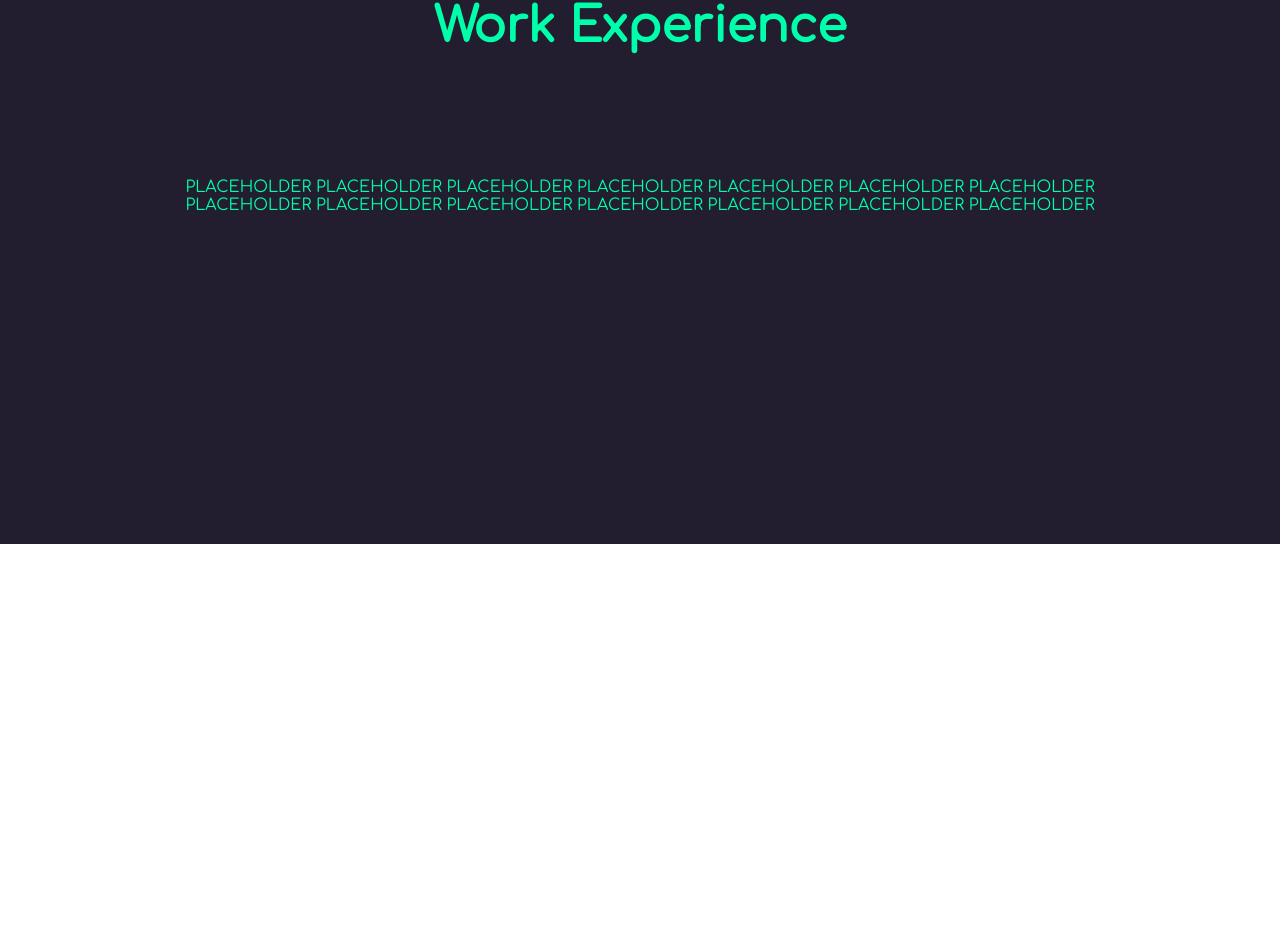
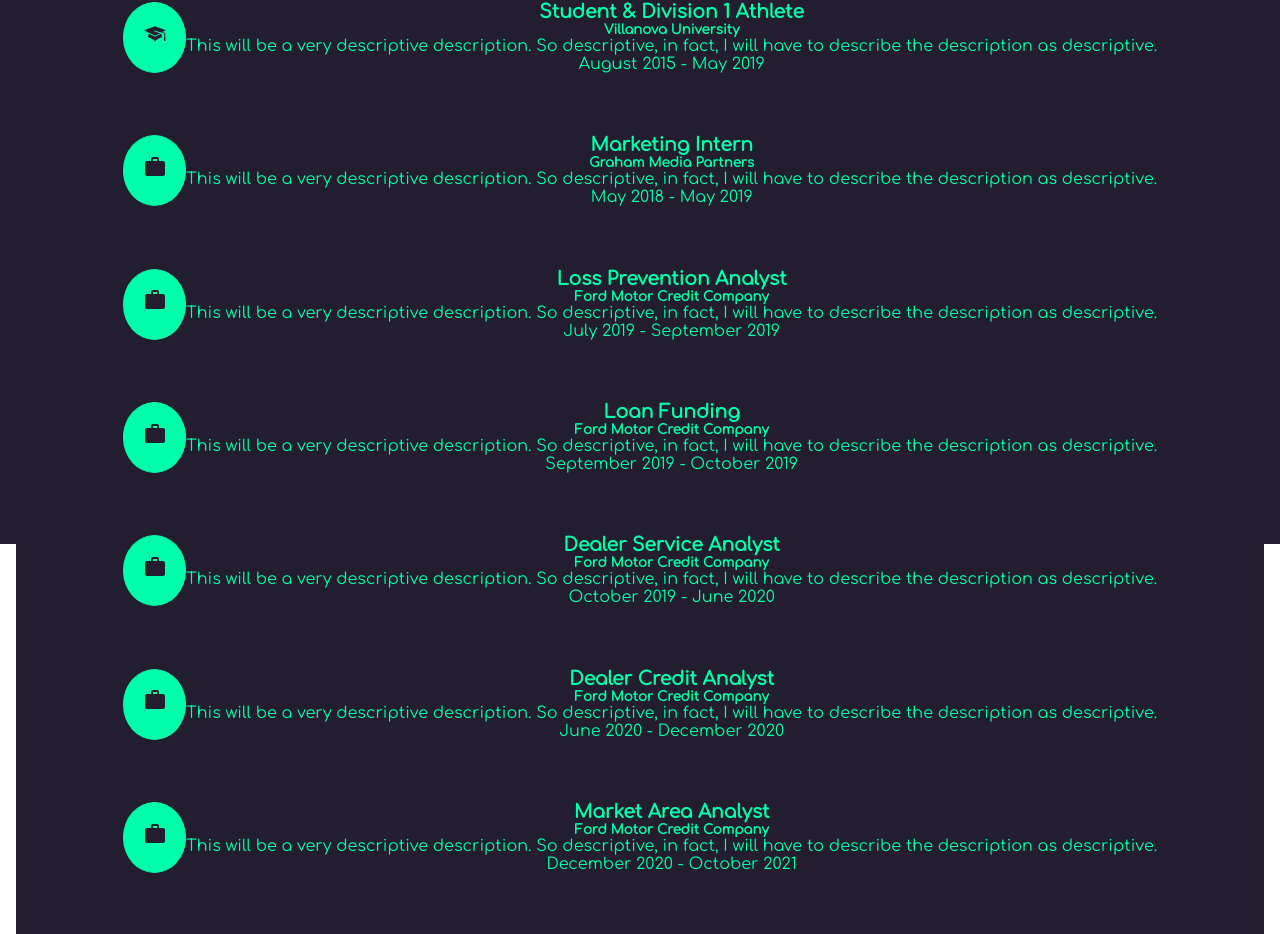
Before and after one commit to lauren-leigh/Laurens-App, a React (Create React App) app: page / in a window 1280 px wide. Shown: the part 1856-2790 px from the top of the page. Before the commit the page ends 2400 px from the top, so only its background shows below. Built offline with nearby package versions, Linux system fonts and the light colour scheme.

Commit message:
add timeline element

```diff
--- a/package.json
+++ b/package.json
@@ -15,6 +15,7 @@
     "react-router-dom": "^6.3.0",
     "react-scripts": "5.0.1",
     "react-scroll": "^1.8.7",
+    "react-vertical-timeline-component": "^3.5.2",
     "web-vitals": "^2.1.4"
   },
   "scripts": {
--- a/src/Nav/Nav.css
+++ b/src/Nav/Nav.css
@@ -13,14 +13,14 @@
 }
 
 .header .navbar {
-    display:flex;
+    display: flex;
     justify-content: space-between;
     align-items: center;
-    max-width: 1240px;
+    max-width: 100%;
     margin: auto;
     height: 100%;
-    padding: 0 1rem;
     background-color: hsl(257, 24%, 15%);
+    padding: 0% 2% 0% 2%;
 }
 
 .header .navbar .logo {
@@ -56,8 +56,7 @@
 }
 
 .header .nav-item a:hover {
-    padding-bottom: 12px;
-    border-bottom: 3px solid hsl(160, 100%, 50%);
+    cursor: pointer;
 }
 
 .menu-bars {
@@ -113,154 +112,3 @@
         font-size: 1.8rem;
     }
 }
-
-/* .nav {
-    background-color: hsl(257, 24%, 15%);
-    display: flex;
-    align-items: center;
-    justify-content: flex-end;
-}
-
-.nav-container {
-    display: flex;
-    flex-direction: row;
-    justify-content: space-between;
-    align-items: center;
-    background-color: hsl(160, 100%, 50%);
-    top: -50%;
-    width: 100%;
-    position: fixed;
-}
-
-.nav-container-active {
-    background-color: hsl(160, 100%, 50%);
-    display: flex;
-    flex-direction: row;
-    justify-content: space-between;
-    align-items: center;
-    width: 100%;
-    top: 0;
-    transition: 2s;
-}
-
-.logo-container {
-    background-color: hsl(160, 100%, 50%);
-    margin-left: 5%;
-}
-
-.logo-container-active {
-    display: inline;
-    margin-left: 5%;
-}
-
-.link-container {
-    display: flex;
-    flex-direction: row;
-    background-color: hsl(160, 100%, 50%);
-    margin-right: 20%;
-}
-
-.link-container-active {
-    display: flex;
-    flex-direction: row;
-    background-color: hsl(160, 100%, 50%);
-    margin-right: 20%;
-}
-
-.nav-text {
-    list-style: none;
-    margin-right: 20%;
-    font-size: 150%;
-    background-color: hsl(160, 100%, 50%);
-}
-
-span {
-    background-color: hsl(160, 100%, 50%);
-}
-
-a {
-    text-decoration: none;
-    color: hsl(257, 24%, 15%);
-    font-weight: bolder;
-}
-
-a:hover {
-    text-shadow: 0px 0px 10px hsl(160, 100%, 22%);
-}
-
-.menu-up,
-.menu-down {
-    font-size: 200%;
-    display: flex;
-    justify-content: flex-end;
-    margin-right: 2%;
-    position: fixed;
-    top: 4%;
-}
-
-.menu-up svg,
-.menu-down svg {
-    background-color: hsl(160, 100%, 50%);
-    color: hsl(257, 24%, 15%);
-    padding: 10%;
-    font-size: 140%;
-}
-
-.menu-down {
-    right: -2%;
-    top: 0%;
-    transition: 1s;
-}
-
-.menu-down-active {
-    right: 0%;
-    top: -3%;
-}
-
-.menu-up {
-    right: -2%;
-}
-
-
-h2 {
-    background-color: hsl(160, 100%, 50%);
-    animation-name: spin, depth;
-    animation-timing-function: linear;
-    animation-iteration-count: infinite;
-    animation-duration: 6s;
-    font-family: 'Oleo Script Swash Caps', cursive;
-    font-size: 250%;
-    display: inline;
-} */
-
-/* @keyframes spin {
-    from {
-        transform: rotateY(0deg);
-    }
-
-    to {
-        transform: rotateY(-360deg);
-    }
-}
-
-@keyframes depth {
-    0% {
-        text-shadow: 0 0 hsl(257, 24%, 15%);
-    }
-
-    25% {
-        text-shadow: 1px 0 hsl(257, 24%, 15%), 2px 0 hsl(257, 24%, 15%), 3px 0 hsl(257, 24%, 15%), 4px 0 hsl(257, 24%, 15%), 5px 0 hsl(257, 24%, 15%);
-    }
-
-    50% {
-        text-shadow: 0 0 hsl(257, 24%, 15%);
-    }
-
-    75% {
-        text-shadow: -1px 0 hsl(257, 24%, 15%), -2px 0 hsl(257, 24%, 15%), -3px 0 hsl(257, 24%, 15%), -4px 0 hsl(257, 24%, 15%), -5px 0 hsl(257, 24%, 15%);
-    }
-
-    100% {
-        text-shadow: 0 0 hsl(257, 24%, 15%);
-     }
-}  */
--- a/src/Pages/About.css
+++ b/src/Pages/About.css
@@ -16,7 +16,7 @@
 .about .container {
     display: flex;
     flex-direction: row;
-    justify-content: space-between;
+    justify-content: space-around;
 }
 
 .about .container img {
--- a/src/Pages/Work.css
+++ b/src/Pages/Work.css
@@ -2,7 +2,7 @@
 .work-container {
     height: 100vh;
     width: 100%;
-    padding: 16rem 1rem 16rem 1rem;
+    padding: 5rem 1rem 16rem 1rem;
     background-color: hsl(257, 24%, 15%);
     color: hsl(160, 100%, 50%);
     display: flex;
--- a/src/Pages/Work.js
+++ b/src/Pages/Work.js
@@ -1,5 +1,6 @@
 import React from 'react'
 import './Work.css';
+import TimelineFunc from './timeline';
 
 function Work() {
   return (
@@ -8,8 +9,7 @@
             <h2>Work Experience</h2>
         </div>
         <div className="body-container">
-            <p>PLACEHOLDER PLACEHOLDER PLACEHOLDER PLACEHOLDER PLACEHOLDER PLACEHOLDER PLACEHOLDER</p>
-            <p>PLACEHOLDER PLACEHOLDER PLACEHOLDER PLACEHOLDER PLACEHOLDER PLACEHOLDER PLACEHOLDER</p>
+            <TimelineFunc />
 
         </div>
     </div>
--- /dev/null
+++ b/src/Pages/timeline.css
@@ -0,0 +1,22 @@
+
+.body-container {
+    background-color: hsl(257, 24%, 15%);
+}
+
+.timeline {
+    height: 100%;
+    width: 100%;
+    background-color: hsl(257, 24%, 15%);
+}
+
+.timeline svg {
+    font-size: 150%;
+}
+
+.vertical-timeline-element {
+    display: flex;
+    flex-direction: row;
+    justify-content: center;
+    margin-bottom: 5%;
+    background-color: hsl(257, 24%, 15%);;
+}
--- /dev/null
+++ b/src/Pages/timeline.js
@@ -0,0 +1,39 @@
+import React from 'react';
+import "./timeline.css";
+import TimelineData from "./timelinedata"
+import { VerticalTimeline, VerticalTimelineElement }  from 'react-vertical-timeline-component';
+import { GiGraduateCap } from "react-icons/gi";
+import { MdWork } from "react-icons/md";
+
+function TimelineFunc() {
+
+let iconStyles = {border: '1px solid hsl(160, 100%, 50%)', borderRadius: "50%", background: 'hsl(160, 100%, 50%)', color: "hsl(257, 24%, 15%)", padding: "1.5% 1.5% 1% 1.5%"};
+
+  return (
+    <div className="timeline">
+        <VerticalTimeline>
+            {
+                TimelineData.map((element) => {
+                    let isWorkIcon = element.icon === "work"
+
+                    return (
+                        <VerticalTimelineElement
+                            key={element.id}
+                            date={element.date}
+                            dateClassName="date"
+                            iconStyle={iconStyles}
+                            icon={isWorkIcon ? <MdWork /> : < GiGraduateCap />}
+                            >
+                                <h3 className="timeline-title">{element.title}</h3>
+                                <h5 className="timeline-company">{element.company}</h5>
+                                <p id="timeline-description">{element.desc}</p>
+                        </VerticalTimelineElement>
+                    )
+                })
+            }
+        </VerticalTimeline>
+    </div>
+  )
+}
+
+export default TimelineFunc
--- /dev/null
+++ b/src/Pages/timelinedata.js
@@ -0,0 +1,69 @@
+
+let TimelineData = [
+    {
+        id: 1,
+        title: "Student & Division 1 Athlete",
+        company: "Villanova University",
+        desc: "This will be a very descriptive description. So descriptive, in fact, I will have to describe the description as descriptive.",
+        date: "August 2015 - May 2019",
+        icon: "school",
+    },
+    {
+        id: 2,
+        title: "Marketing Intern",
+        company: "Graham Media Partners",
+        desc: "This will be a very descriptive description. So descriptive, in fact, I will have to describe the description as descriptive.",
+        date: "May 2018 - May 2019",
+        icon: "work",
+    },
+    {
+        id: 3,
+        title: "Loss Prevention Analyst",
+        company: "Ford Motor Credit Company",
+        desc: "This will be a very descriptive description. So descriptive, in fact, I will have to describe the description as descriptive.",
+        date: "July 2019 - September 2019",
+        icon: "work",
+    },
+    {
+        id: 4,
+        title: "Loan Funding",
+        company: "Ford Motor Credit Company",
+        desc: "This will be a very descriptive description. So descriptive, in fact, I will have to describe the description as descriptive.",
+        date: "September 2019 - October 2019",
+        icon: "work",
+    },
+        {
+        id: 5,
+        title: "Dealer Service Analyst",
+        company: "Ford Motor Credit Company",
+        desc: "This will be a very descriptive description. So descriptive, in fact, I will have to describe the description as descriptive.",
+        date: "October 2019 - June 2020",
+        icon: "work",
+    },
+    {
+        id: 6,
+        title: "Dealer Credit Analyst",
+        company: "Ford Motor Credit Company",
+        desc: "This will be a very descriptive description. So descriptive, in fact, I will have to describe the description as descriptive.",
+        date: "June 2020 - December 2020",
+        icon: "work",
+    },
+    {
+        id: 7,
+        title: "Market Area Analyst",
+        company: "Ford Motor Credit Company",
+        desc: "This will be a very descriptive description. So descriptive, in fact, I will have to describe the description as descriptive.",
+        date: "December 2020 - October 2021",
+        icon: "work",
+    },
+    {
+        id: 8,
+        title: "Full Stack Software Developer",
+        company: "Ford Motor Company",
+        desc: "This will be a very descriptive description. So descriptive, in fact, I will have to describe the description as descriptive.",
+        date: "October 2021 - Present",
+        icon: "work",
+    }
+]
+
+export default TimelineData
```
Also changed, not shown: 1 other file (tests, documents, lock files or other folders).
